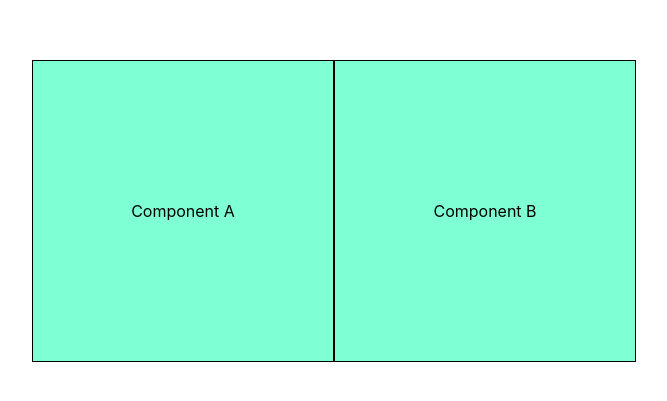
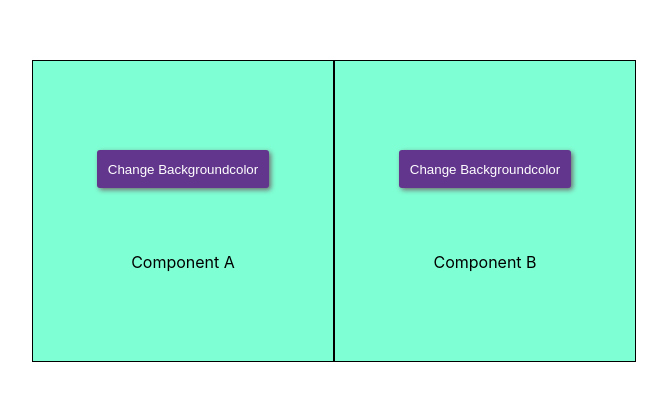
Before and after one commit to tovebr/react-test-basic, a React (Create React App) app: page / in a window 1280 px wide. Shown: the part 189-590 px from the top of the page, without its empty margins (306-973 px from the left). Built offline with nearby package versions, Linux system fonts and the light colour scheme.

Commit message:
Task 3 - change backgroundcolor on click

```diff
--- a/src/App.js
+++ b/src/App.js
@@ -1,12 +1,45 @@
-import './App.css';
-import ComponentA from './components/componentA';
-import ComponentB from './components/componentB';
+import React, { useReducer, useCallback } from "react";
+import ComponentA from "./components/componentA";
+import ComponentB from "./components/componentB";
+import "./App.css";
+
+const colorReducer = (state, action) => {
+  switch (action.type) {
+    case "CHANGE_COLOR":
+      console.log(state);
+      let id1 = action.payload.id;
+      let id2 = action.payload.id === "a" ? "b" : "a";
+
+      return {
+        [id1]:
+          action.payload.oldColor === "lightpink" ? "aquamarine" : "lightpink",
+        [id2]:
+          action.payload.oldColor === "lightpink" ? "lightpink" : "aquamarine",
+      };
+    default:
+      return { state };
+  }
+};
 
 function App() {
+  const [colorState, dispatch] = useReducer(colorReducer, {
+    a: "aquamarine",
+    b: "aquamarine",
+  });
+
+  console.log(colorState);
+
+  const setNewColor = useCallback((oldColor, id) => {
+    dispatch({
+      type: "CHANGE_COLOR",
+      payload: { oldColor, id },
+    });
+  }, []);
+
   return (
-    <div className="App">
-      <ComponentA />
-      <ComponentB />
+    <div className='App'>
+      <ComponentA color={colorState.a} setNewColor={setNewColor} />
+      <ComponentB color={colorState.b} setNewColor={setNewColor} />
     </div>
   );
 }
--- a/src/components/componentA/index.js
+++ b/src/components/componentA/index.js
@@ -3,8 +3,15 @@ import "./componentA.css";
 
 export default class ComponentA extends Component {
   render() {
+    const id = "a";
     return (
-      <div className={"component component-a"}>
+      <div className={`component  ${this.props.color}`}>
+        <button
+          className={`color-button`}
+          onClick={() => this.props.setNewColor(this.props.color, id)}
+        >
+          Change Backgroundcolor
+        </button>
         <span className={"component_title"}> Component A </span>
       </div>
     );
--- a/src/components/componentB/index.js
+++ b/src/components/componentB/index.js
@@ -3,9 +3,17 @@ import "./componentB.css";
 
 export default class ComponentB extends Component {
   render() {
+    const id = "b";
+    console.log(this.props);
     return (
-      <div className={"component component-b"}>
-        <span className={"component-b_title"}> Component B </span>
+      <div className={`component ${this.props.color}`}>
+        <button
+          className={`color-button`}
+          onClick={() => this.props.setNewColor(this.props.color, id)}
+        >
+          Change Backgroundcolor
+        </button>
+        <span className={"component_title"}> Component B </span>
       </div>
     );
   }
--- a/src/index.css
+++ b/src/index.css
@@ -1,14 +1,14 @@
 body {
   margin: 0;
-  font-family: -apple-system, BlinkMacSystemFont, 'Segoe UI', 'Roboto', 'Oxygen',
-    'Ubuntu', 'Cantarell', 'Fira Sans', 'Droid Sans', 'Helvetica Neue',
+  font-family: -apple-system, BlinkMacSystemFont, "Segoe UI", "Roboto", "Oxygen",
+    "Ubuntu", "Cantarell", "Fira Sans", "Droid Sans", "Helvetica Neue",
     sans-serif;
   -webkit-font-smoothing: antialiased;
   -moz-osx-font-smoothing: grayscale;
 }
 
 code {
-  font-family: source-code-pro, Menlo, Monaco, Consolas, 'Courier New',
+  font-family: source-code-pro, Menlo, Monaco, Consolas, "Courier New",
     monospace;
 }
 
@@ -16,5 +16,36 @@ code {
   border: 1px solid black;
   width: 300px;
   height: 300px;
+  display: flex;
+  flex-direction: column;
+  justify-content: center;
+  align-items: center;
+}
+
+.component_title {
+  margin: 2rem;
+}
+
+.aquamarine {
   background-color: aquamarine;
 }
+
+.lightpink {
+  background-color: lightpink;
+}
+
+.color-button {
+  background-color: rgb(99, 54, 141);
+  border: none;
+  color: #fff;
+  padding: 0.7rem;
+  border-radius: 3px;
+  box-shadow: rgb(112, 111, 111) 2px 2px 5px;
+  transition: all 0.2s ease-in-out;
+  margin: 2rem;
+}
+
+.color-button:active {
+  box-shadow: none;
+  transform: translate(2px, 2px);
+}
```
